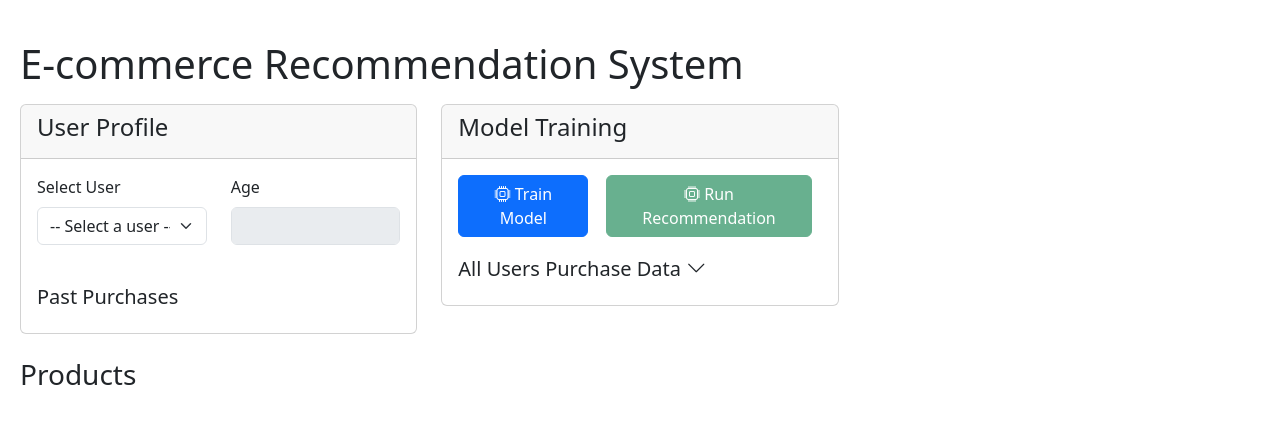
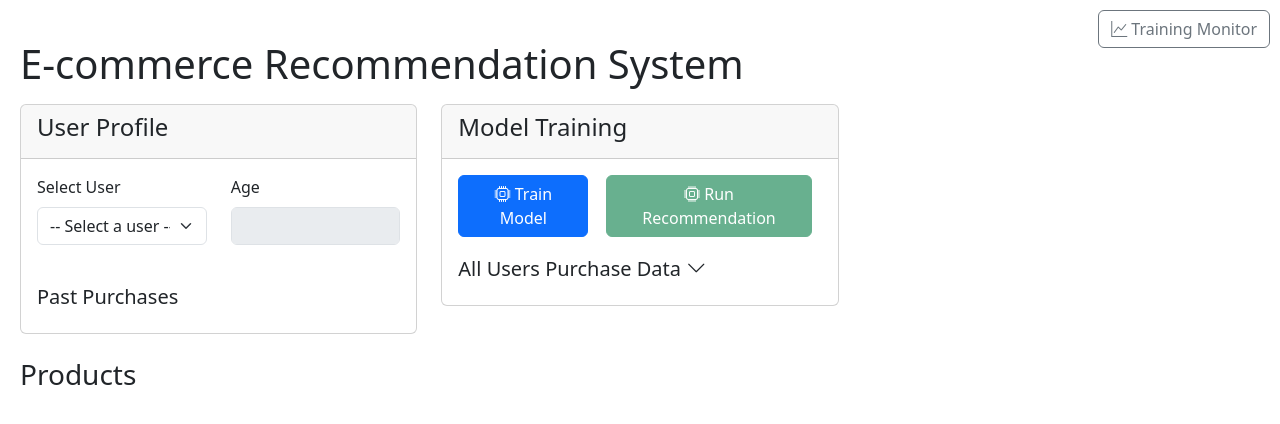
Before and after one commit to gustavoguichard/applied-ai, a website with bundled scripts: page example-01/ecommerce-recomendations-template/index.html in a window 1280 px wide. Built offline with nearby package versions, Linux system fonts and the light colour scheme; a script that the page names is missing.

Commit message:
feat: add toggle button for tfvis training monitor
Add a fixed-position button (top-right corner) to show/hide the
TensorFlow.js visualization panel. Includes HTML button element,
CSS positioning styles, and the click handler in TFVisorView.

```diff
--- a/example-01/ecommerce-recomendations-template/index.html
+++ b/example-01/ecommerce-recomendations-template/index.html
@@ -11,6 +11,9 @@
 </head>
 
 <body>
+    <button type="button" id="toggleVisorBtn" class="toggle-visor-btn btn btn-outline-secondary">
+        <i class="bi bi-graph-up"></i> Training Monitor
+    </button>
     <div class="main">
         <h1>E-commerce Recommendation System</h1>
 
--- a/example-01/ecommerce-recomendations-template/style.css
+++ b/example-01/ecommerce-recomendations-template/style.css
@@ -79,3 +79,10 @@ body {
 .user-purchases-data {
   transition: max-height 0.3s ease;
 }
+
+.toggle-visor-btn {
+  position: fixed;
+  top: 10px;
+  right: 10px;
+  z-index: 1;
+}
```
